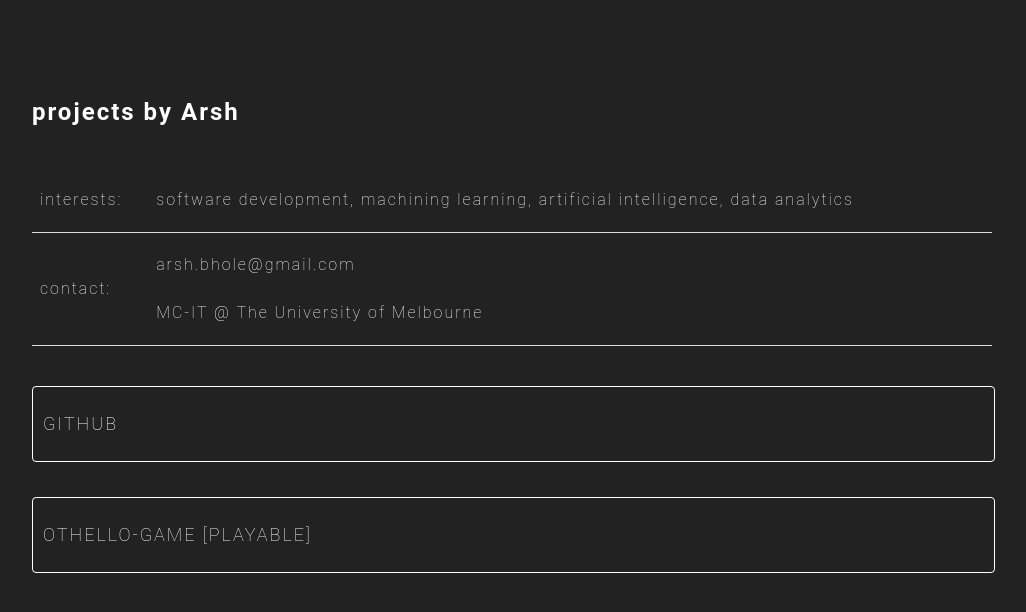
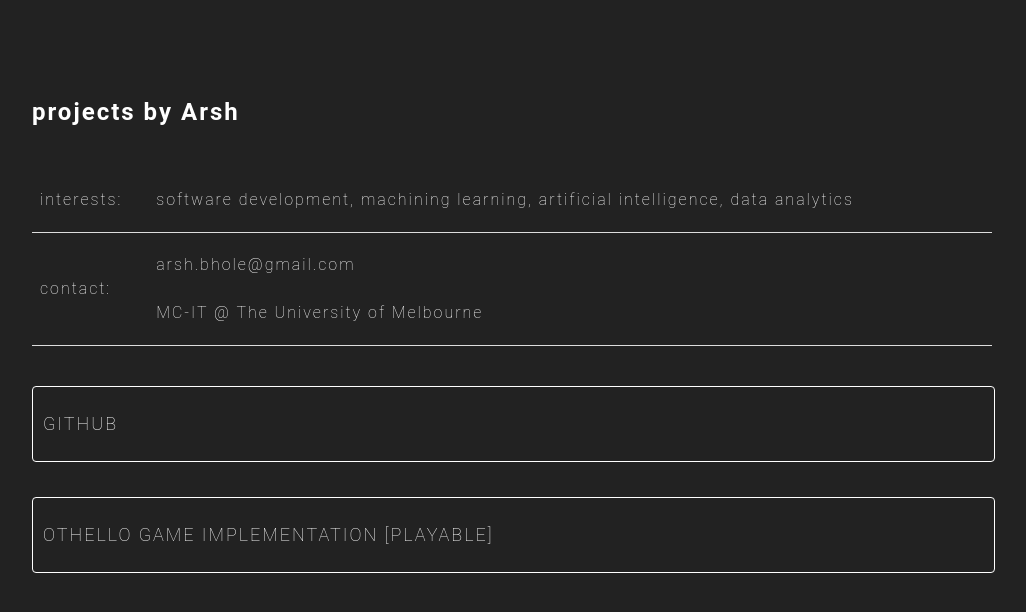
Before and after one commit to okmtoarsh/okmtoarsh.github.io, a plain HTML site: page index.html in a window 1280 px wide. Shown: the whole page, without its empty margins (128-1154 px from the left). Drawn offline with Linux system fonts and the light colour scheme.

Commit message:
Update index.html

```diff
--- a/index.html
+++ b/index.html
@@ -95,7 +95,7 @@
     </table>
     <div class="links-container">
       <a class="rectangle-link" href="https://github.com/okmtoarsh">github</a>
-      <a class="rectangle-link" href="othello-game.html">othello-game [playable]</a>
+      <a class="rectangle-link" href="othello-game.html">othello game implementation [playable]</a>
       <!-- Other links -->
     </div>
   </div>
```
